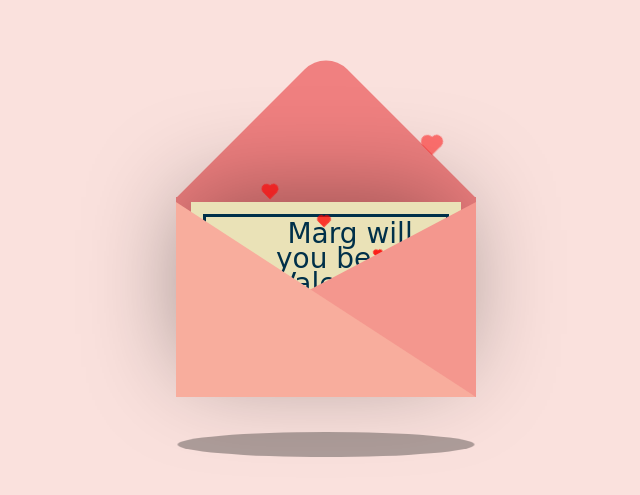
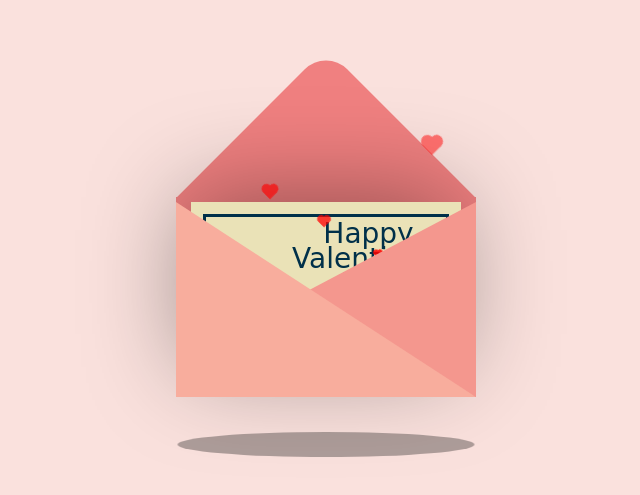
Before and after one commit to dev-419/to-the-love-of-my-life, a plain HTML site: page index.html in a window 1280 px wide. Shown: the part 141-636 px from the top of the page, without its empty margins (314-954 px from the left). Drawn offline with nearby package versions, Linux system fonts and the light colour scheme.

Commit message:
Update index.html

```diff
--- a/index.html
+++ b/index.html
@@ -2,7 +2,7 @@
 <html lang="en" >
 <head>
   <meta charset="UTF-8">
-  <title>...to the love of my life</title>
+  <title>... to the love of my life</title>
   <link rel="stylesheet" href="./style.css">
   <link rel="shortcut icon" href="valentines/pixel-heart.png type="image/x-icon">
 
@@ -14,7 +14,7 @@
     <div class="envelope"></div>
     <div class="front"></div>
     <div class="card">
-      <div class="text">Marg will</br> you be my </br>Valentine?</div>
+      <div class="text">Happy</br>Valentine's Day</br>Marg</div>
       <div class="heart" </div>
       </div>
       <div class="hearts">
```
